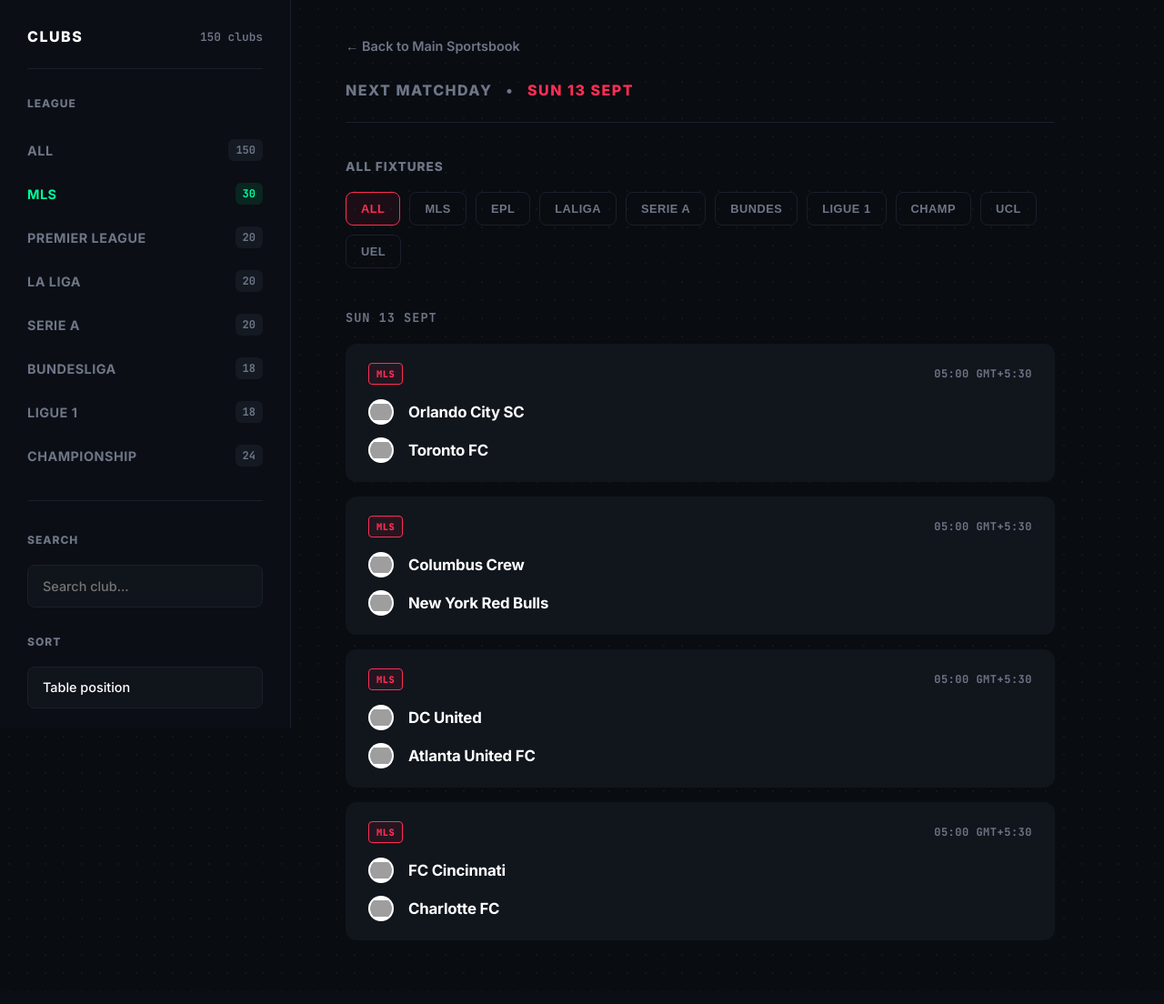
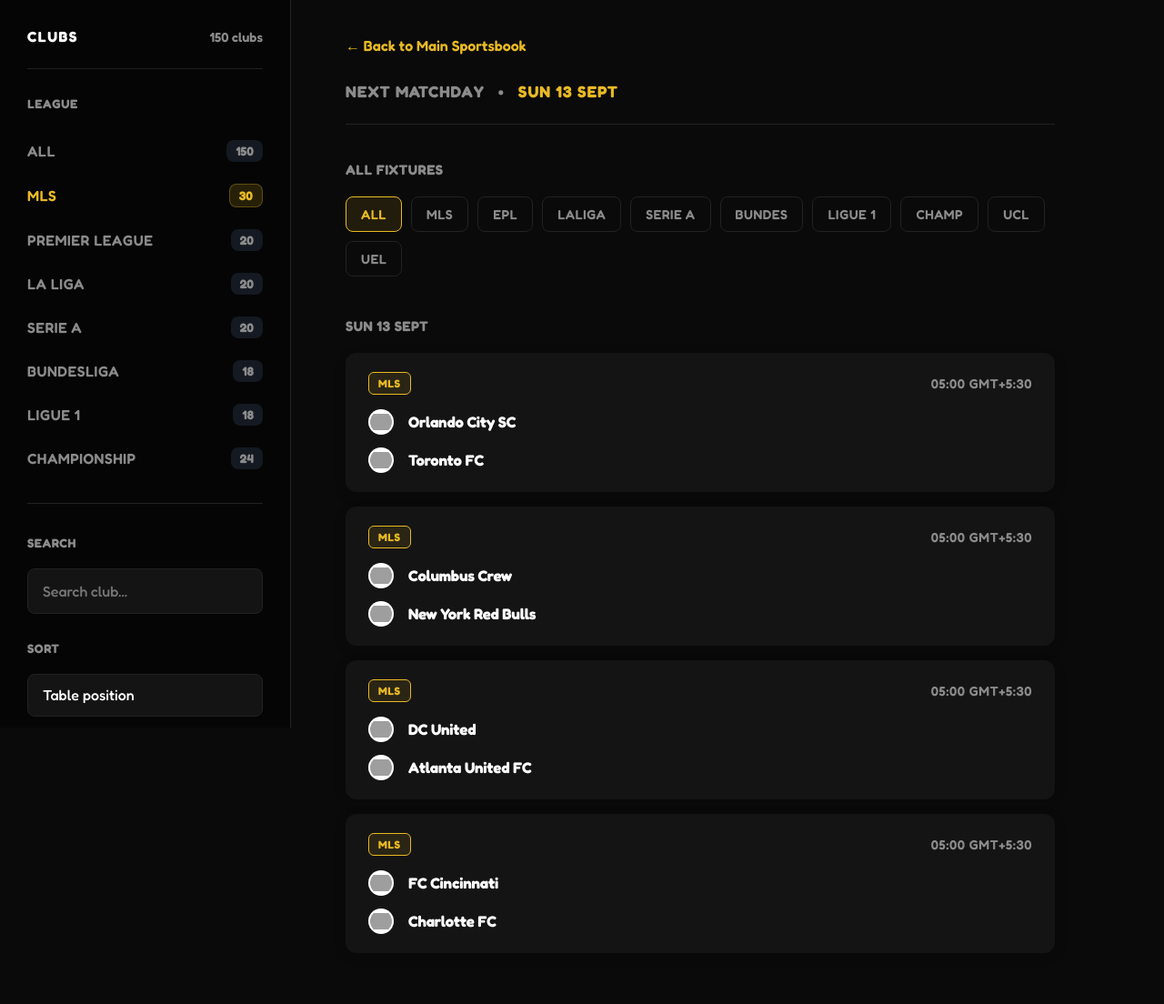
Before and after one commit to karthi3345/football, a Django app: page /squads/ in a window 1280 px wide. Shown: the whole page at 91% size. Before the commit the page ends 1013 px from the top, so only its background shows below. Run offline with Django 5.2, Linux system fonts and the light colour scheme; grey boxes are pictures that could not be loaded.

Commit message:
Apply MyVepower theme and typography to Soccer Squads UI

```diff
--- a/sportsbook/templates/sportsbook/squads.html
+++ b/sportsbook/templates/sportsbook/squads.html
@@ -7,34 +7,30 @@
 
   <link rel="preconnect" href="https://fonts.googleapis.com">
   <link rel="preconnect" href="https://fonts.gstatic.com" crossorigin>
-  <link href="https://fonts.googleapis.com/css2?family=Inter:wght@500;600;700;800&family=JetBrains+Mono:wght@600;700;800&display=swap" rel="stylesheet">
+  <link href="https://fonts.googleapis.com/css2?family=Fredoka:wght@400;500;600;700&display=swap" rel="stylesheet">
 
   <style>
     :root {
-      --bg-dark: #090c11;
-      --bg-sidebar: #0b0e14;
-      --bg-card: #11151c;
-      --bg-card-hover: #161b24;
-      --bg-input: #10141b;
+      --bg-dark: #0a0a0a;
+      --bg-sidebar: #050505;
+      --bg-card: #141414;
+      --bg-card-hover: #1f1f1f;
+      --bg-input: #141414;
 
-      --text-muted: #6e7687;
-      --text-main: #9ba3b5;
+      --text-muted: #8b8b8b;
+      --text-main: #f5f5f5;
       --text-white: #ffffff;
 
-      --accent-green: #00ff9d;
-      --accent-red: #ff2e55;
-      --border: #1a1f2b;
+      --accent-gold: #e8b923;
+      --border: #222222;
 
-      --font-sans: 'Inter', sans-serif;
-      --font-mono: 'JetBrains Mono', monospace;
+      --font-sans: 'Fredoka', sans-serif;
     }
 
     * { box-sizing: border-box; margin: 0; padding: 0; }
 
     body {
       background-color: var(--bg-dark);
-      background-image: radial-gradient(rgba(255, 255, 255, 0.04) 1px, transparent 1px);
-      background-size: 20px 20px;
       color: var(--text-main);
       font-family: var(--font-sans);
       display: flex;
@@ -66,11 +62,11 @@
       padding-bottom: 25px;
     }
     .sb-title { font-weight: 800; font-size: 1rem; letter-spacing: 1.5px; color: var(--text-white); }
-    .sb-count { font-family: var(--font-mono); font-size: 0.8rem; color: var(--text-muted); font-weight: 600;}
+    .sb-count { font-family: var(--font-sans); font-size: 0.9rem; color: var(--text-muted); font-weight: 600;}
 
     .sb-section-title {
-      font-size: 0.75rem; font-weight: 800; color: var(--text-muted);
-      letter-spacing: 1px; margin-bottom: 20px; text-transform: uppercase;
+      font-size: 0.85rem; font-weight: 700; color: var(--text-muted);
+      letter-spacing: 0.5px; margin-bottom: 20px; text-transform: uppercase;
     }
 
     .league-list {
@@ -83,28 +79,28 @@
       padding: 12px 0; cursor: pointer; transition: 0.2s;
     }
     .league-name {
-      font-weight: 700; font-size: 0.9rem; color: var(--text-muted);
+      font-weight: 600; font-size: 1rem; color: var(--text-muted);
       text-transform: uppercase; letter-spacing: 0.5px; transition: color 0.2s;
     }
     .league-badge {
-      background: #141922; padding: 4px 8px; border-radius: 6px;
-      font-family: var(--font-mono); font-size: 0.75rem; font-weight: 700;
+      background: #141922; padding: 4px 10px; border-radius: 8px;
+      font-family: var(--font-sans); font-size: 0.85rem; font-weight: 700;
       color: var(--text-muted); transition: 0.2s;
     }
 
     .league-item:hover .league-name { color: var(--text-white); }
-    .league-item.active .league-name { color: var(--accent-green); }
-    .league-item.active .league-badge { background: rgba(0, 255, 157, 0.1); color: var(--accent-green); }
+    .league-item.active .league-name { color: var(--accent-gold); }
+    .league-item.active .league-badge { background: rgba(232, 185, 35, 0.15); color: var(--accent-gold); border: 1px solid rgba(232, 185, 35, 0.3);}
 
     /* Forms */
     .search-box { margin-bottom: 30px; }
     .input-field, .select-field {
       width: 100%; background: var(--bg-input); border: 1px solid var(--border);
       color: var(--text-white); padding: 14px 16px; border-radius: 8px;
-      font-size: 0.9rem; font-family: var(--font-sans); font-weight: 500;
+      font-size: 1rem; font-family: var(--font-sans); font-weight: 500;
       outline: none; transition: 0.2s;
     }
-    .input-field:focus, .select-field:focus { border-color: var(--text-muted); }
+    .input-field:focus, .select-field:focus { border-color: var(--accent-gold); box-shadow: 0 0 0 3px rgba(232, 185, 35, 0.15); }
     .select-field { appearance: none; cursor: pointer; }
 
     /* === MAIN CONTENT === */
@@ -116,56 +112,56 @@
     }
 
     /* Back Button */
-    .back-btn { display: inline-block; margin-bottom: 30px; color: var(--text-muted); text-decoration: none; font-weight: 600; font-size: 0.9rem; transition: 0.2s; }
-    .back-btn:hover { color: var(--text-white); }
+    .back-btn { display: inline-block; margin-bottom: 30px; color: var(--accent-gold); text-decoration: none; font-weight: 600; font-size: 1rem; transition: 0.2s; }
+    .back-btn:hover { color: #ffd036; }
 
     .main-header {
-      font-size: 1rem; font-weight: 800; letter-spacing: 1.5px;
+      font-size: 1.1rem; font-weight: 700; letter-spacing: 1px;
       color: var(--text-muted); text-transform: uppercase;
       margin-bottom: 40px; border-bottom: 1px solid var(--border); padding-bottom: 25px;
     }
-    .main-header span { color: var(--accent-red); }
+    .main-header span { color: var(--accent-gold); }
 
     .filters-title {
-      font-size: 0.85rem; font-weight: 800; color: var(--text-muted);
-      letter-spacing: 1px; margin-bottom: 20px; text-transform: uppercase;
+      font-size: 0.95rem; font-weight: 700; color: var(--text-muted);
+      letter-spacing: 0.5px; margin-bottom: 20px; text-transform: uppercase;
     }
 
     .filters { display: flex; gap: 10px; flex-wrap: wrap; margin-bottom: 45px; }
     .filter-chip {
       background: transparent; border: 1px solid var(--border);
-      color: var(--text-muted); font-weight: 700; font-size: 0.8rem;
+      color: var(--text-muted); font-weight: 600; font-size: 0.9rem;
       padding: 10px 16px; border-radius: 8px; cursor: pointer;
-      transition: 0.2s; text-transform: uppercase; letter-spacing: 0.5px;
+      transition: 0.2s; text-transform: uppercase; letter-spacing: 0.5px; font-family: var(--font-sans);
     }
     .filter-chip:hover { border-color: var(--text-muted); color: var(--text-white); }
     .filter-chip.active {
-      border-color: var(--accent-red); color: var(--accent-red);
-      background: rgba(255, 46, 85, 0.08);
+      border-color: var(--accent-gold); color: var(--accent-gold);
+      background: rgba(232, 185, 35, 0.1);
     }
 
     .date-divider {
-      font-family: var(--font-mono); font-size: 0.85rem; font-weight: 700;
+      font-family: var(--font-sans); font-size: 0.95rem; font-weight: 700;
       color: var(--text-muted); margin-bottom: 20px; text-transform: uppercase;
-      letter-spacing: 1px;
+      letter-spacing: 0.5px;
     }
 
     /* === FIXTURE CARDS === */
     .fixture-card {
       background: var(--bg-card); border-radius: 12px; padding: 20px 24px;
       margin-bottom: 16px; border: 1px solid transparent; transition: 0.2s;
-      display: flex; flex-direction: column; gap: 16px;
+      display: flex; flex-direction: column; gap: 16px; box-shadow: 0 4px 15px rgba(0,0,0,0.1);
     }
-    .fixture-card:hover { background: var(--bg-card-hover); border-color: var(--border); cursor: pointer;}
+    .fixture-card:hover { transform: translateY(-3px); border-color: var(--accent-gold); box-shadow: 0 6px 20px rgba(0,0,0,0.3);}
 
     .fc-header { display: flex; justify-content: space-between; align-items: center; }
     .fc-league {
-      border: 1px solid var(--accent-red); color: var(--accent-red);
-      background: rgba(255, 46, 85, 0.08); font-size: 0.65rem;
-      font-weight: 800; padding: 4px 8px; border-radius: 4px;
-      font-family: var(--font-mono); letter-spacing: 0.5px;
+      border: 1px solid var(--accent-gold); color: var(--accent-gold);
+      background: rgba(232, 185, 35, 0.1); font-size: 0.75rem;
+      font-weight: 700; padding: 4px 10px; border-radius: 6px;
+      font-family: var(--font-sans); letter-spacing: 0.5px;
     }
-    .fc-time { font-family: var(--font-mono); font-size: 0.75rem; font-weight: 700; color: var(--text-muted); letter-spacing: 0.5px; }
+    .fc-time { font-family: var(--font-sans); font-size: 0.9rem; font-weight: 600; color: var(--text-muted); letter-spacing: 0.5px; }
 
     .fc-teams { display: flex; flex-direction: column; gap: 14px; }
     .fc-team { display: flex; align-items: center; gap: 16px; }
```
